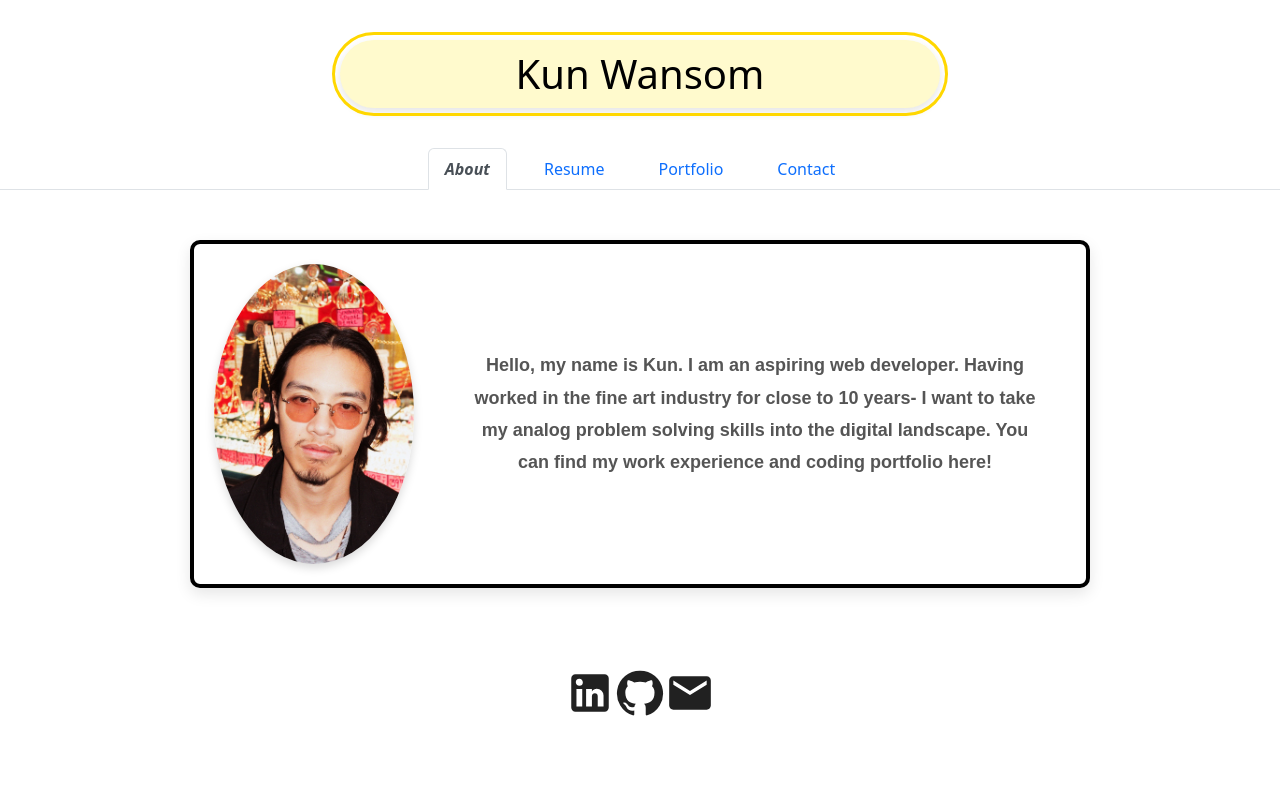
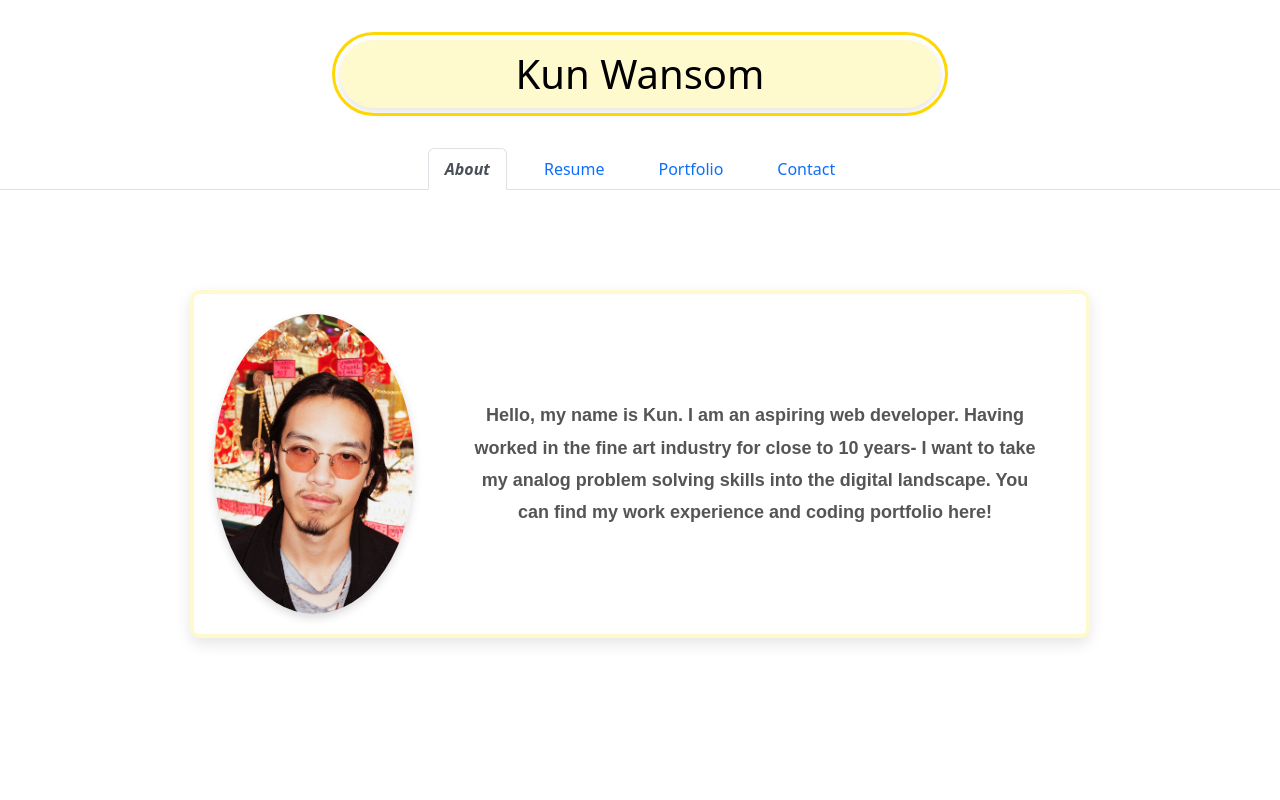
Before and after one commit to Kwansom/Porfolio-via-React, a React (Vite) app: page / in a window 1280 px wide. Shown: the top 800 px of the page. Built offline with nearby package versions, Linux system fonts and the light colour scheme.

Commit message:
more uniform styling implemented

```diff
--- a/src/App.css
+++ b/src/App.css
@@ -44,32 +44,3 @@
 .name:hover {
   transform: scale(1.05);
 }
-
-.portfolio-section {
-  margin-top: 20px;
-}
-
-.card {
-  border: 1px solid black;
-  width: 45%;
-  /* height: 200px; */
-  margin: 10px;
-  display: flex;
-  justify-content: center;
-  align-items: center;
-}
-
-.card-image {
-  width: 100%;
-}
-
-.card-container {
-  display: flex;
-  flex-wrap: wrap;
-  justify-content: center;
-}
-
-.card-text {
-  position: absolute;
-  text-align: center;
-}
--- a/src/assets/css/About.css
+++ b/src/assets/css/About.css
@@ -2,7 +2,7 @@
   display: flex;
   align-items: center;
   gap: 30px;
-  border: 4px solid black;
+  border: 4px solid lemonchiffon;
   padding: 20px;
   background-color: #fff;
   border-radius: 10px;
--- /dev/null
+++ b/src/assets/css/Portfolio.css
@@ -0,0 +1,50 @@
+.portfolio-section {
+  margin-top: 20px;
+}
+
+.card {
+  position: relative;
+  width: 45%;
+  margin: 15px;
+  display: flex;
+  border-radius: 8px;
+  justify-content: center;
+  align-items: center;
+  outline: 4px solid lemonchiffon;
+  outline-offset: 5px;
+  transition: transform 0.3s ease, box-shadow 0.3s ease;
+}
+
+.card:hover {
+  transform: scale(1.05);
+  box-shadow: 0px 10px 20px rgba(0, 0, 0, 0.2);
+}
+
+.card-image {
+  width: 100%;
+  transition: opacity 0.3s ease;
+}
+
+.card:hover .card-image {
+  opacity: 0.6;
+  filter: blur(1px);
+  transition: filter 0.3s ease;
+}
+
+.card-container {
+  display: flex;
+  flex-wrap: wrap;
+  justify-content: center;
+}
+
+.card-text {
+  position: absolute;
+  text-align: center;
+  color: black;
+  opacity: 0;
+  transition: opacity 0.4s ease;
+}
+
+.card:hover .card-text {
+  opacity: 1;
+}
--- a/src/assets/css/Resume.css
+++ b/src/assets/css/Resume.css
@@ -1,6 +1,6 @@
 .resume-container {
   padding: 100px 200px;
-  border: 4px solid black;
+  border: 4px solid lemonchiffon;
   border-radius: 10px;
   background-color: #fff;
   max-width: 900px;
--- a/src/components/Card.jsx
+++ b/src/components/Card.jsx
@@ -1,7 +1,7 @@
 export default function Card({ project }) {
   return (
     <div className="card">
-      <img className="card-image" src={project.image} />
+      <img className="card-image" src={project.image}   style={{ width: "100%", height: "auto", borderRadius: "8px" }}  />
       <div className="card-text">
         <h1 className="card-title">{project.title}</h1>
         <p className="card-github">
--- a/src/components/pages/About.jsx
+++ b/src/components/pages/About.jsx
@@ -1,18 +1,35 @@
 import React from "react";
+import Box from "@mui/material/Box";
 import portrait from "../../assets/images/portrait.JPG";
 import "../../assets/css/About.css";
 
 export default function About() {
   return (
-    <div className="about-container">
-      <img src={portrait} alt="me" style={{ width: "200px", height: "auto" }} />
-      <p>
-        {/* <h1>About Me:</h1> */}
-        Hello, my name is Kun. I am an aspiring web developer. Having worked in
-        the fine art industry for close to 10 years- I want to take my analog
-        problem solving skills into the digital landscape. You can find my work
-        experience and coding portfolio here!
-      </p>
-    </div>
+    <Box
+      sx={{
+        display: "flex",
+        alignItems: "center",
+        flexDirection: "column",
+        padding: "50px 0px",
+        fontFamily: "'Helvetica Neue', sans-serif",
+        color: "#333",
+        minHeight: "100vh",
+      }}
+    >
+      <div className="about-container">
+        <img
+          src={portrait}
+          alt="me"
+          style={{ width: "200px", height: "auto" }}
+        />
+        <p>
+          {/* <h1>About Me:</h1> */}
+          Hello, my name is Kun. I am an aspiring web developer. Having worked
+          in the fine art industry for close to 10 years- I want to take my
+          analog problem solving skills into the digital landscape. You can find
+          my work experience and coding portfolio here!
+        </p>
+      </div>
+    </Box>
   );
 }
--- a/src/components/pages/Contact.jsx
+++ b/src/components/pages/Contact.jsx
@@ -49,7 +49,7 @@ export default function Contact() {
   };
 
   return (
-    <div>
+    <div className="form-contatiner">
       <h1 className="contact-head">Say Hello!</h1>
       <div className="flex items-center justify-center p-12">
         <div className="mx-auto w-full max-w-[550px]">
--- a/src/components/pages/Portfolio.jsx
+++ b/src/components/pages/Portfolio.jsx
@@ -1,17 +1,20 @@
-import React from "react";
+import React, { useEffect } from "react";
 import Card from "../Card";
+import "../../assets/css/Portfolio.css";
+import mvcImage from "../../assets/images/MVC-tech-blog.jpg";
+import musicImage from "../../assets/images/Music-discovery-app.jpg";
 
 export default function Portfolio() {
   const projects = [
     {
       title: "MVC Tech Blog",
-      image: "https://placehold.co/600x400",
+      image: mvcImage,
       github: "https://github.com/Kwansom/MVC-Tech-Blog",
       deployed: "https://mvc-tech-blog-1dzl.onrender.com/",
     },
     {
       title: "Music Discovery App",
-      image: "https://placehold.co/600x400",
+      image: musicImage,
       github: "https://github.com/Kwansom/music-discovery-app",
       deployed: "https://rennancruz.github.io/music-discovery-app/",
     },
@@ -46,8 +49,8 @@ export default function Portfolio() {
       {/* <h1>Work</h1> */}
 
       <div className="card-container">
-        {projects.map((project) => {
-          return <Card project={project} />;
+        {projects.map((project, index) => {
+          return <Card key={index} project={project} />;
         })}
       </div>
     </section>
```
